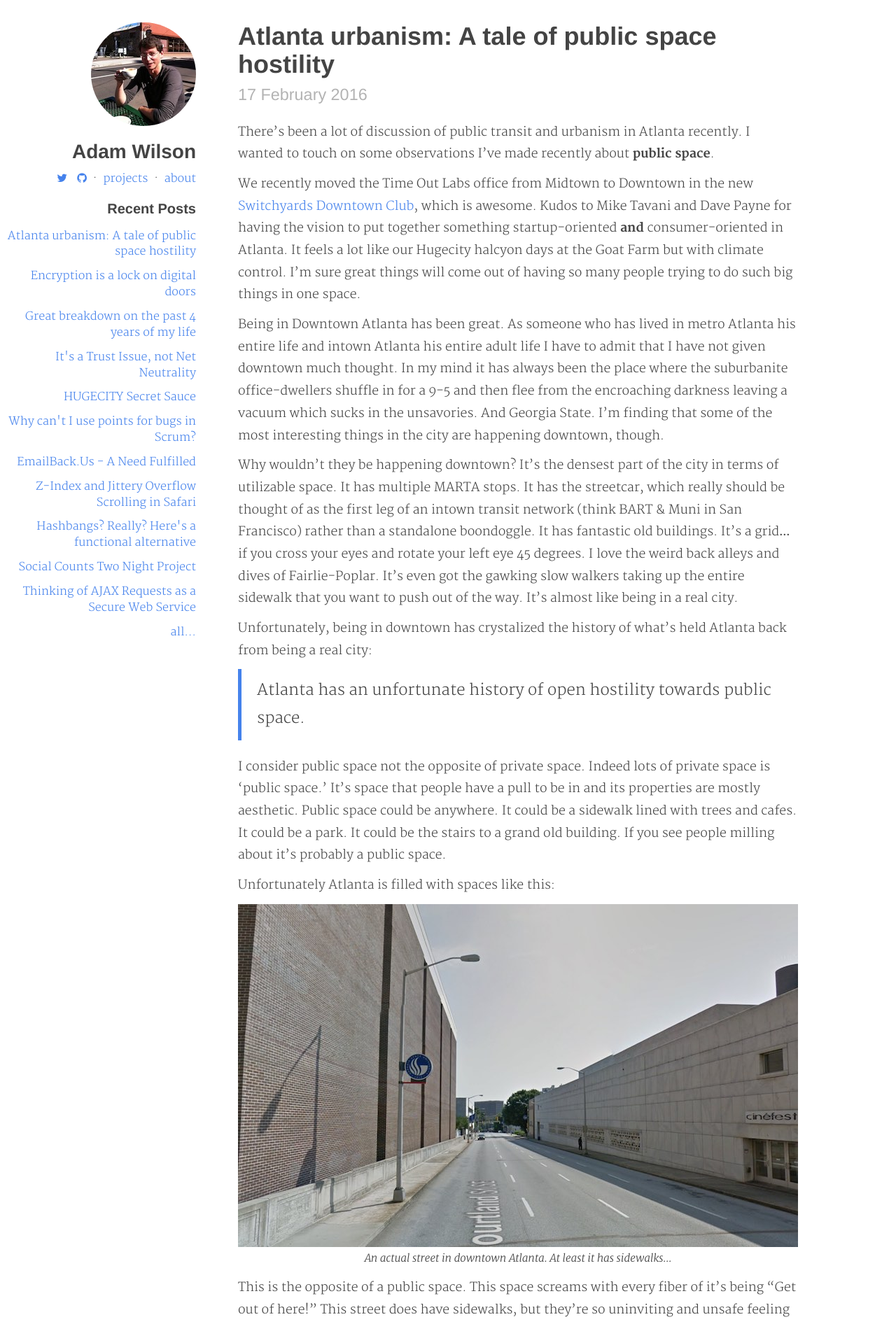
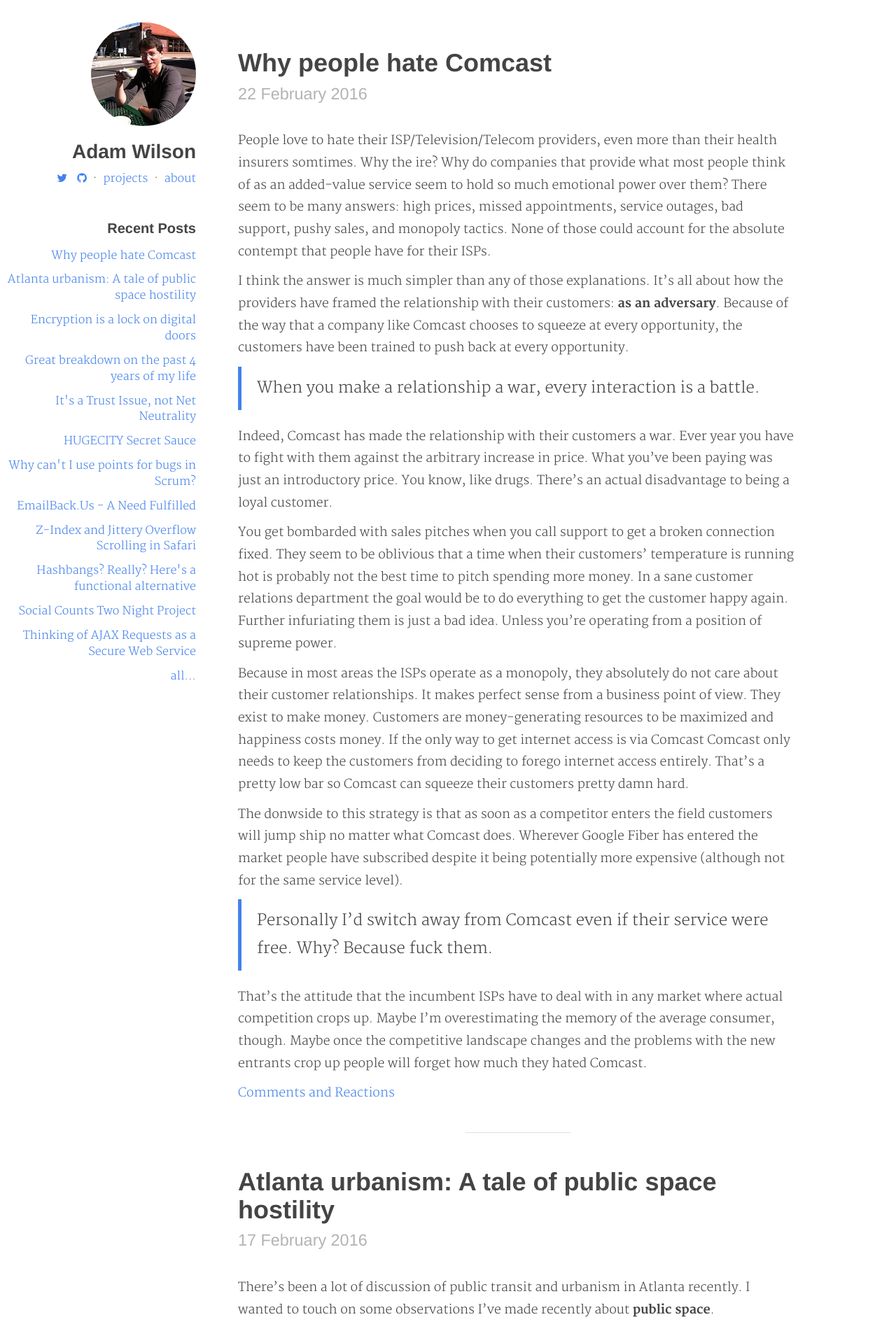
Before and after one commit to callawaywilson/callawaywilson.github.io, a Jekyll site: the page built from index.html, in a window 1280 px wide. Shown: the top 1892 px of the page at 70% size. Built offline with Jekyll 4.4.1, drawn with Linux system fonts in a browser that asks for light colours; comment, search, counter and statistics services are not loaded; some of the changed text lies outside the part shown.

Commit message:
Added ISP post, layout changes

```diff
--- a/_posts/2015-12-15-Encryption-is-a-lock-on-digital-doors.markdown
+++ b/_posts/2015-12-15-Encryption-is-a-lock-on-digital-doors.markdown
@@ -14,7 +14,7 @@
 
 ### Internet locks are not like physical locks
 
-Everybody loves analogies to explain technology, so let's start with that.  Law enforcement rightly has the authority to break locks on doors to access places they have a warrant to access.  The do not, however, have the right to dictate the nature of the door or locking mechanism.  What people are proposing now is just that: dictate the nature of the locks on digital doors.
+Everybody loves analogies to explain technology, so let's start with that.  Law enforcement rightly has the authority to break locks on doors to access places they have a warrant to access.  They do not, however, have the right to dictate the nature of the door or locking mechanism.  What people are proposing now is just that: dictate the nature of the locks on digital doors.
 
 This is problematic because of the difference between a digital door and a physical door.  Part of the security of a physical door is its spatial isolation.  A door can be hard to get to.  You have to physically pass through and occupy space around that door to get to it.  For a locked door that you don't have a key for, you have to physically modify (usually break) the door.
 
--- /dev/null
+++ b/_posts/2016-02-22-Why-people-hate-comcast.markdown
@@ -0,0 +1,26 @@
+---
+layout: post
+title: Why people hate Comcast
+keywords: comcast internet
+description: People don't hate Comcast for missed appointments or poor service.  They hate it because of the way the relationship is framed.
+tags:
+- comcast
+---
+
+People love to hate their ISP/Television/Telecom providers, even more than their health insurers somtimes.  Why the ire?  Why do companies that provide what most people think of as an added-value service seem to hold so much emotional power over them?  There seem to be many answers: high prices, missed appointments, service outages, bad support, pushy sales, and monopoly tactics.  None of those could account for the absolute contempt that people have for their ISPs.
+
+I think the answer is much simpler than any of those explanations.  It's all about how the providers have framed the relationship with their customers: **as an adversary**.  Because of the way that a company like Comcast chooses to squeeze at every opportunity, the customers have been trained to push back at every opportunity.
+
+> When you make a relationship a war, every interaction is a battle.
+
+Indeed, Comcast has made the relationship with their customers a war.  Ever year you have to fight with them against the arbitrary increase in price.  What you've been paying was just an introductory price.  You know, like drugs.  There's an actual disadvantage to being a loyal customer.
+
+You get bombarded with sales pitches when you call support to get a broken connection fixed.  They seem to be oblivious that a time when their customers' temperature is running hot is probably not the best time to pitch spending more money.  In a sane customer relations department the goal would be to do everything to get the customer happy again.  Further infuriating them is just a bad idea.  Unless you're operating from a position of supreme power.
+
+Because in most areas the ISPs operate as a monopoly, they absolutely do not care about their customer relationships.  It makes perfect sense from a business point of view.  They exist to make money.  Customers are money-generating resources to be maximized and happiness costs money.  If the only way to get internet access is via Comcast Comcast only needs to keep the customers from deciding to forego internet access entirely.  That's a pretty low bar so Comcast can squeeze their customers pretty damn hard.
+
+The donwside to this strategy is that as soon as a competitor enters the field customers will jump ship no matter what Comcast does.  Wherever Google Fiber has entered the market people have subscribed despite it being potentially more expensive (although not for the same service level).
+
+> Personally I'd switch away from Comcast even if their service were free.  Why?  Because fuck them.
+
+That's the attitude that the incumbent ISPs have to deal with in any market where actual competition crops up.  Maybe I'm overestimating the memory of the average consumer, though.  Maybe once the competitive landscape changes and the problems with the new entrants crop up people will forget how much they hated Comcast.
--- a/_sass/site.scss
+++ b/_sass/site.scss
@@ -54,7 +54,7 @@
 }
 
 h1, h2 {
-  padding-bottom: 0.3em;
+  // padding-bottom: 0.3em;
 }
 
 h1 a, h1 a:active, h1 a:visited, h1 a:hover,
@@ -63,10 +63,19 @@
   text-decoration:none;
   color:#444;
 }
+h1 a, h2 a, h3 a {
+  &:hover {
+    color: #4582ec;
+    small {
+      color: #B7CAEB !important;
+    }
+  }
+}
 
 
 #content {
   margin: 2em 2em 1em 340px;
+  padding-top: 1em;
   max-width: 800px;
 }
 
@@ -100,6 +109,7 @@
 .menu_recent_posts {
   display: none;
 }
+
 
 /* Narrow browser */
 @media (max-width: 1000px) {
@@ -168,9 +178,13 @@
 /* Landscape phones and down */
 @media (max-width: 480px) { }
 
+hr {
+  border-top: 1px solid #ddd;
+}
+
 hr.end_content {
   margin: 40px auto 50px auto;
-  max-width: 300px;
+  max-width: 150px;
 }
 
 .title_thumb {
@@ -191,6 +205,9 @@
   padding: 6px 0;
 }
 
+.recent_posts {
+  margin-top: 3em;
+}
 
 .recent_posts ul {
   margin: 5px 0 20px 10px;
@@ -216,6 +233,14 @@
 
 .leftinfo img {
   border: none;
+}
+
+.post_header {
+  margin-bottom: 1em;
+}
+
+.more {
+  text-align: center;
 }
 
 /* Landscape phone to portrait tablet */
@@ -249,4 +274,5 @@
   background-color: #FCFCFC;
 }
 
+
 #dsq-content #dsq-comments .dsq-comment-message { font-size: 18px; }
--- a/index.html
+++ b/index.html
@@ -6,7 +6,7 @@
 <div class="index">
 {% for post in site.posts limit:5 %}
 <h1 class="post_header">
-<a href="{{post.url}}">
+<a href="{{post.url}}" class="post_header_link">
   {{ post.title }}
   <br/>
   <small>{{ post.date | date_to_long_string }}</small>
@@ -23,3 +23,7 @@
 </div>
 
 {% include disqus_short.html %}
+
+<div class="more">
+  <a href="/posts.html">see more posts <i class="fa fa-hand-o-right"></i></a>
+</div>
--- a/posts.html
+++ b/posts.html
@@ -10,13 +10,14 @@
 <h2 class="post_header">
   <a href="{{post.url}}">
     {{ post.title }}
+    <br/>
     <small>{{ post.date | date_to_long_string }}</small>
   </a>
 </h2>
 <p class="post_info">
 </p>
 <div class="post_content">
-	{{ post.content | truncatewords: 70 }}
+	{{ post.excerpt }}
   <p>
     <a href="{{post.url}}">Go to post</a> &middot;
     <a href="{{post.url}}#disqus_thread" data-disqus-identifier="{{post.url}}">Comments and Reactions</a>
```
Also changed, not shown: _layouts/post.html (+3 -4 lines).
